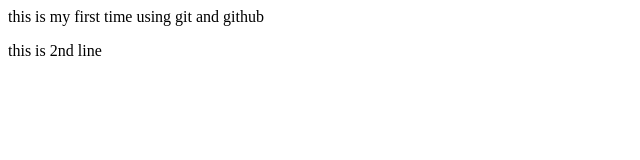
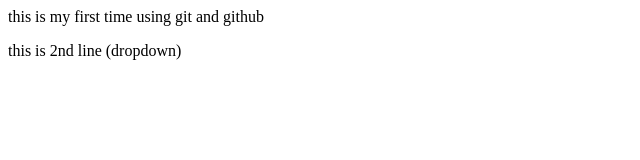
Before and after one commit to shruti0128/localrepo-, a plain HTML site: page index.html in a window 1280 px wide. Shown: the full height of the page, 0-640 px from the left. Drawn offline with Linux system fonts and the light colour scheme.

```diff
--- a/index.html
+++ b/index.html
@@ -1,2 +1,2 @@
 <p> this is my first time using git and github </p>
-<p>this is 2nd line</p>
+<p>this is 2nd line (dropdown)</p>
```
